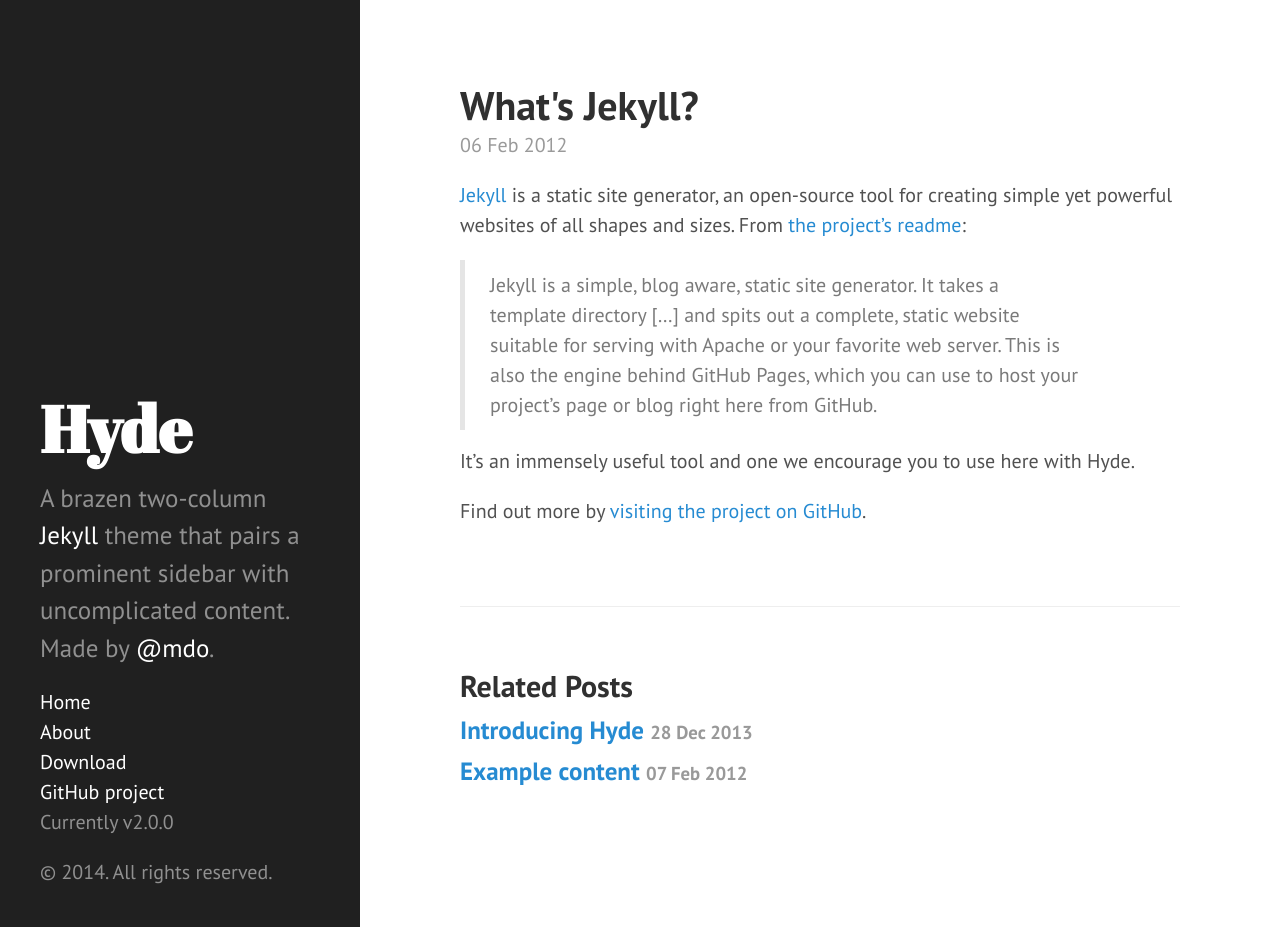
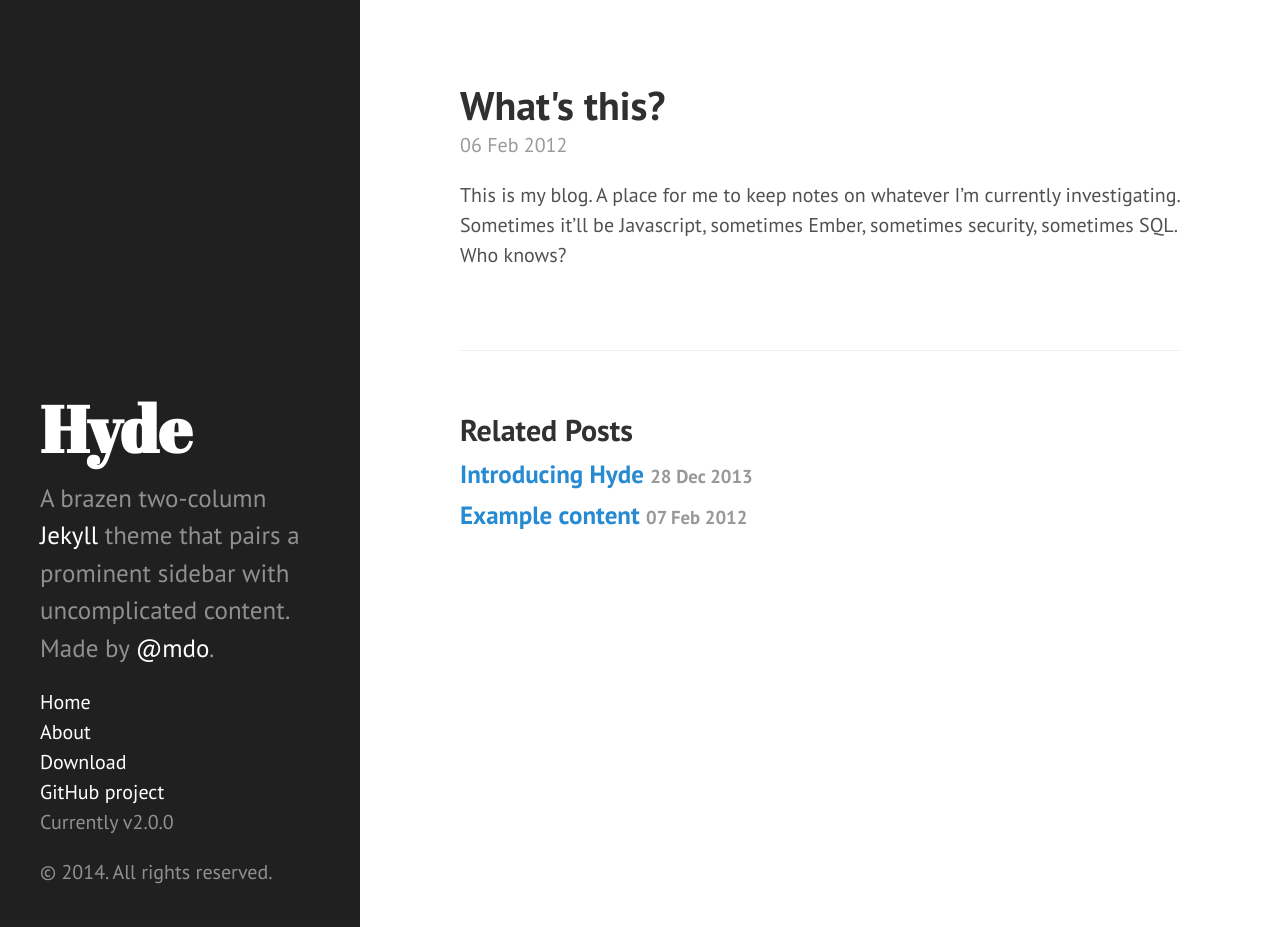
Before and after one commit to eneiand/eneiand.github.io, a Jekyll site: the page built from _posts/2012-02-06-whats-jekyll.md, in a window 1280 px wide and 927 px high. Built offline with Jekyll 4.4.1, drawn with Linux system fonts in a browser that asks for light colours; Markdown is read by kramdown in place of the engine named in the settings.

Commit message:
Update 2012-02-06-whats-jekyll.md

```diff
--- a/_posts/2012-02-06-whats-jekyll.md
+++ b/_posts/2012-02-06-whats-jekyll.md
@@ -1,12 +1,6 @@
 ---
 layout: post
-title: What's Jekyll?
+title: What's this?
 ---
 
-[Jekyll](http://jekyllrb.com) is a static site generator, an open-source tool for creating simple yet powerful websites of all shapes and sizes. From [the project's readme](https://github.com/mojombo/jekyll/blob/master/README.markdown):
-
-  > Jekyll is a simple, blog aware, static site generator. It takes a template directory [...] and spits out a complete, static website suitable for serving with Apache or your favorite web server. This is also the engine behind GitHub Pages, which you can use to host your project’s page or blog right here from GitHub.
-
-It's an immensely useful tool and one we encourage you to use here with Hyde.
-
-Find out more by [visiting the project on GitHub](https://github.com/mojombo/jekyll).
+This is my blog. A place for me to keep notes on whatever I'm currently investigating. Sometimes it'll be Javascript, sometimes Ember, sometimes security, sometimes SQL. Who knows?
```
